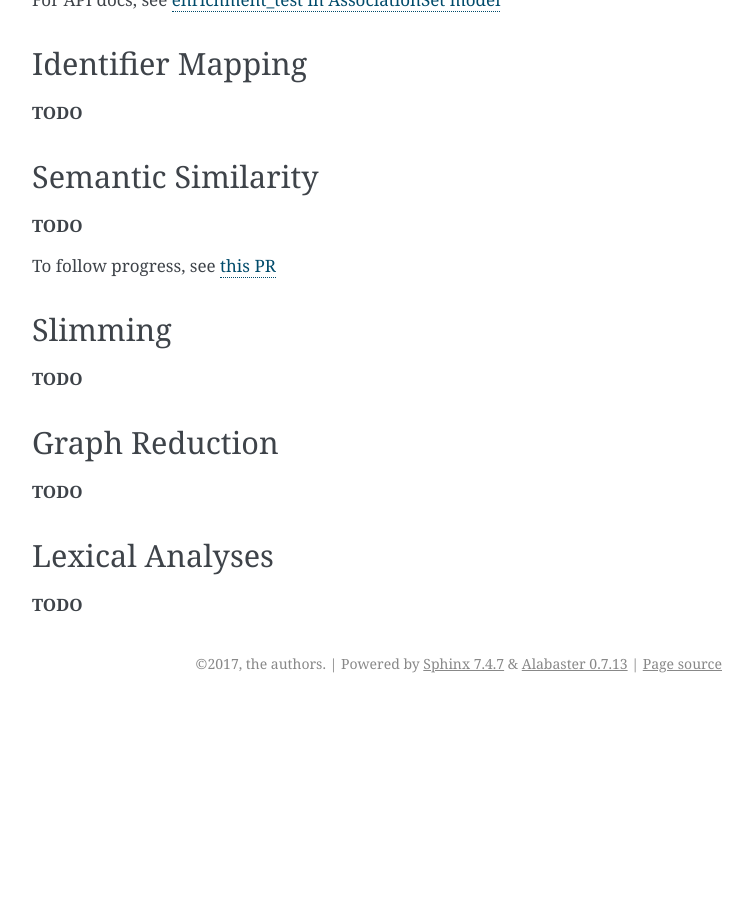
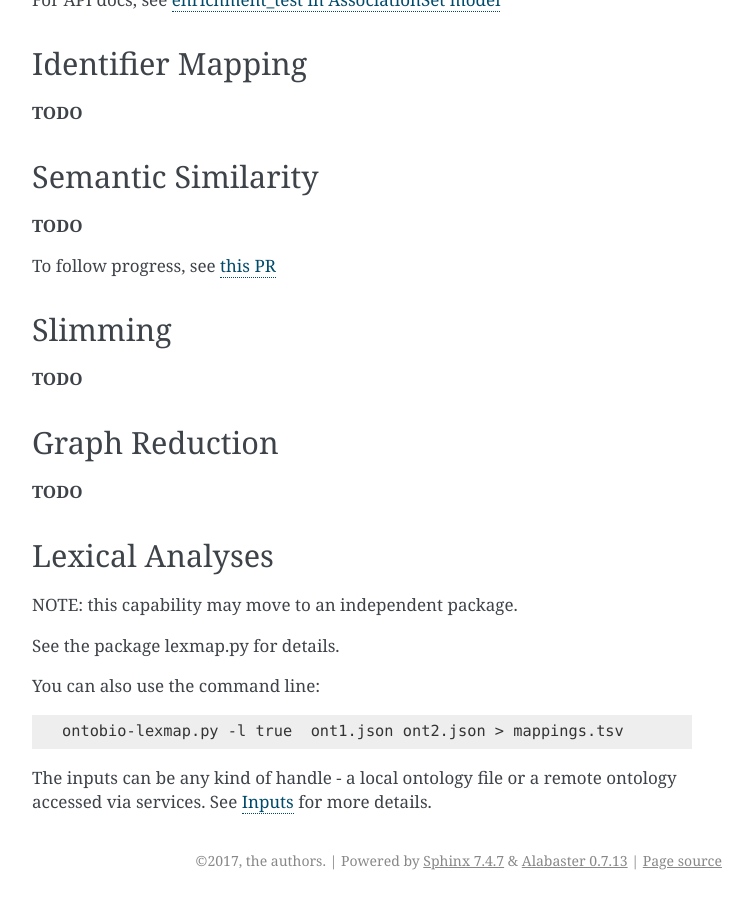
Before and after one commit to biolink/ontobio, a Sphinx documentation site: the page built from docs/analyses.rst, in a window 1280 px wide and 900 px high, scrolled down 1857 px. Shown: the whole window, without its empty margins (388-1141 px from the left). Built offline with Sphinx 7.4.7, drawn with Linux system fonts in a browser that asks for light colours; before the commit the page ends 2560 px from its top, so only the background shows below that; some of the changed text lies outside the part shown.

Commit message:
adding lexmap to docs

```diff
--- a/docs/analyses.rst
+++ b/docs/analyses.rst
@@ -123,4 +123,15 @@ Graph Reduction
 Lexical Analyses
 ----------------
 
-**TODO**
+NOTE: this capability may move to an independent package.
+
+See the package lexmap.py for details.
+
+You can also use the command line:
+
+.. code-block:: console
+
+   ontobio-lexmap.py -l true  ont1.json ont2.json > mappings.tsv
+
+The inputs can be any kind of handle - a local ontology file or a
+remote ontology accessed via services. See :ref:`inputs` for more details.
--- a/docs/index.rst
+++ b/docs/index.rst
@@ -25,6 +25,11 @@ Compatibility
 =============
 
 ontobio requires Python 3.4+.
+
+Contributing
+============
+
+https://github.com/biolink/ontobio
 
 Installation
 ============
--- a/docs/inputs.rst
+++ b/docs/inputs.rst
@@ -6,7 +6,9 @@ Inputs
 Ontobio is designed to work with either *local* files or with *remote*
 information accessed via Services.
 
-Access is generally mediated using a *factory* object.
+Access is generally mediated using a *factory* object. The client
+requests an ontology via a *handle* to the factory, and the factory
+will return with the relevant implementation instantiated.
 
 .. currentmodule:: ontobio.ontol_factory
 
--- a/docs/notebooks.rst
+++ b/docs/notebooks.rst
@@ -2,6 +2,9 @@
 
 Notebooks
 =========
+
+Jupyter Notebook Examples
+-------------------------
 
 We use `Jupyter Notebooks <http://jupyter.org/>`_
 
```
Also changed, not shown: other parts of docs/analyses.rst (+1 -1 lines).
